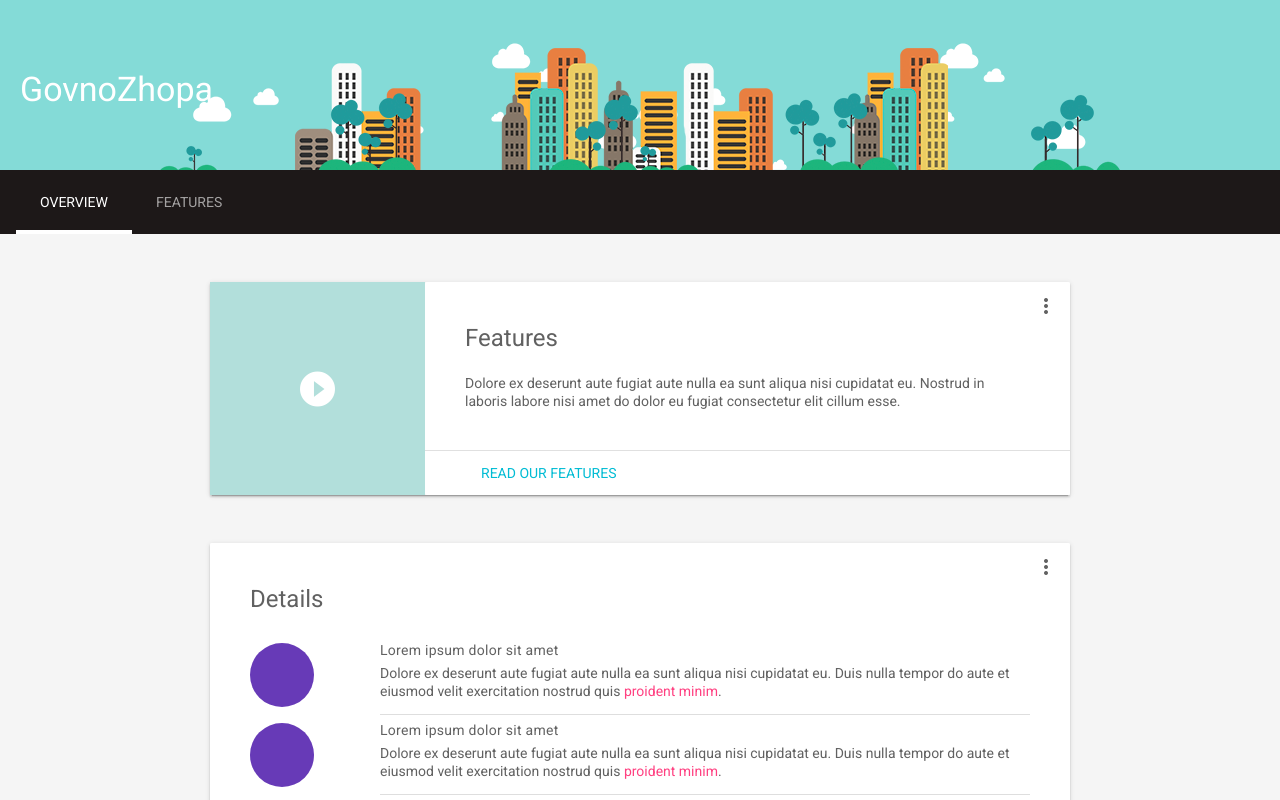
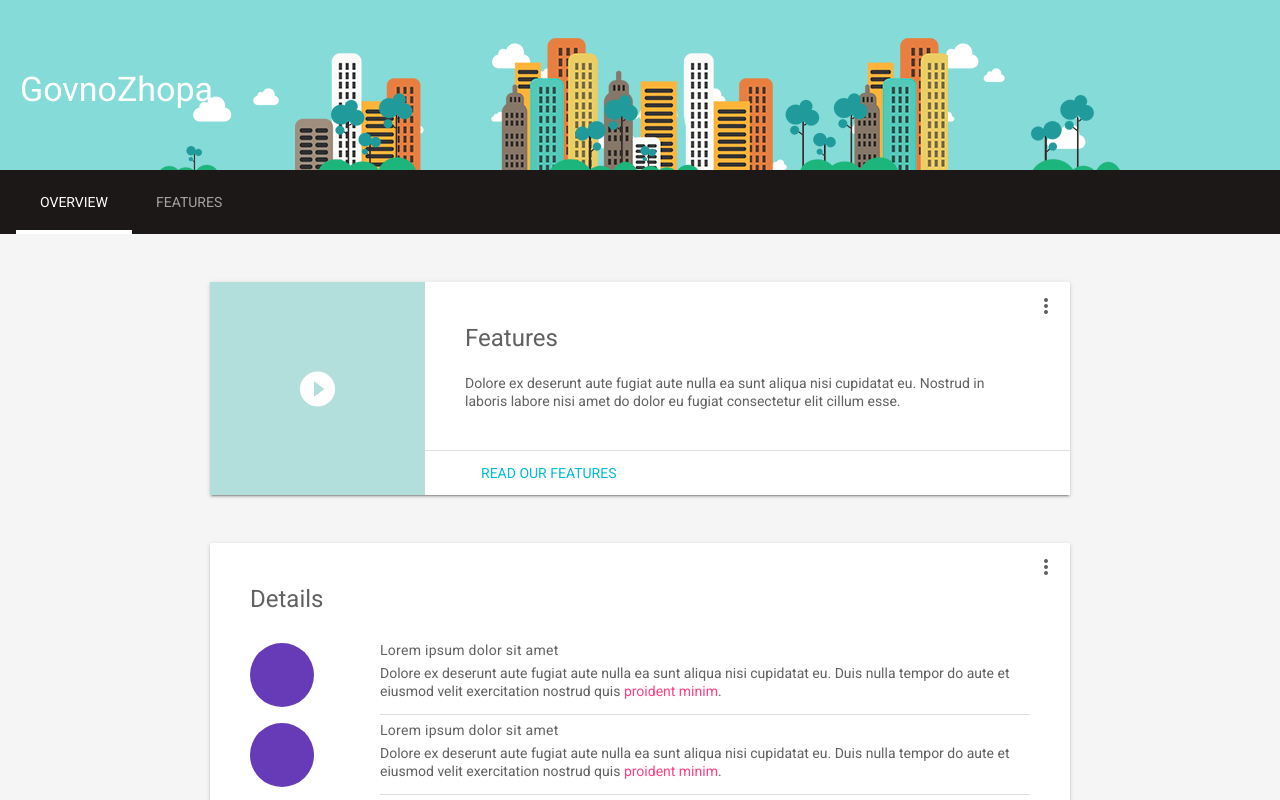
Before and after one commit to MrDenzzz/splinterjke.github.io, a plain HTML site: page index.html in a window 1280 px wide. Drawn offline with Linux system fonts and the light colour scheme; a script that the page names is missing.

Commit message:
Update animation.css

```diff
--- a/css/animation.css
+++ b/css/animation.css
@@ -46,7 +46,7 @@
 }
 .buildings {
   width:763px;
-  height:153px;
+  height:173px;
   left:50%;
   margin-left:-400px;
   background:url(../images/buildings.png) no-repeat center;
```
